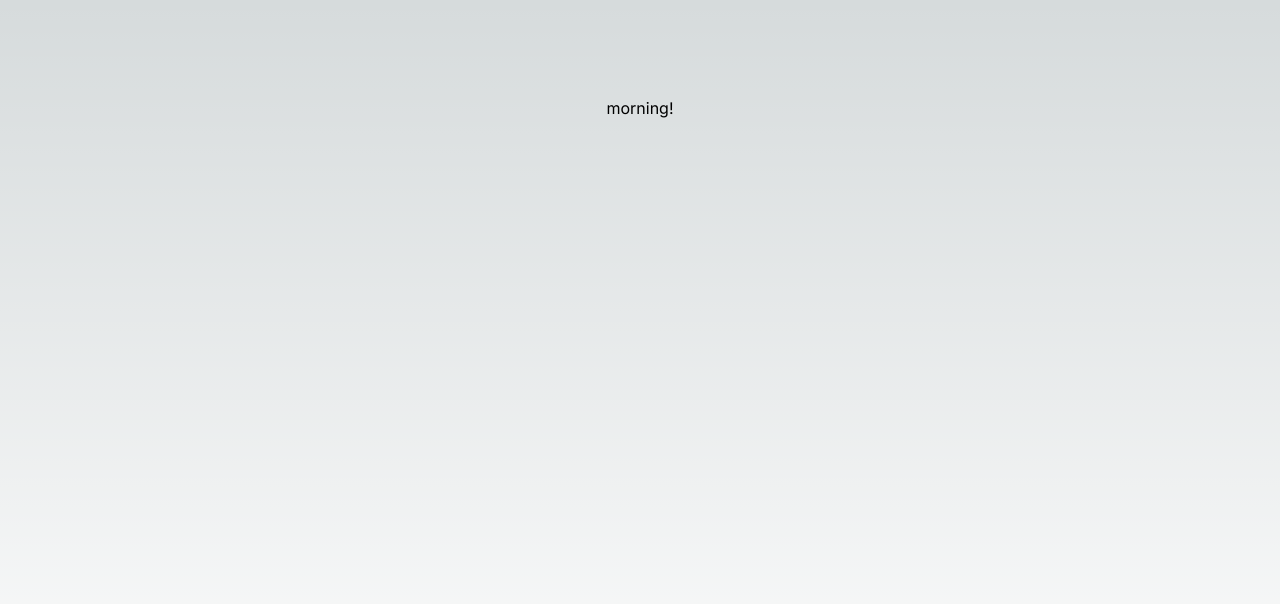
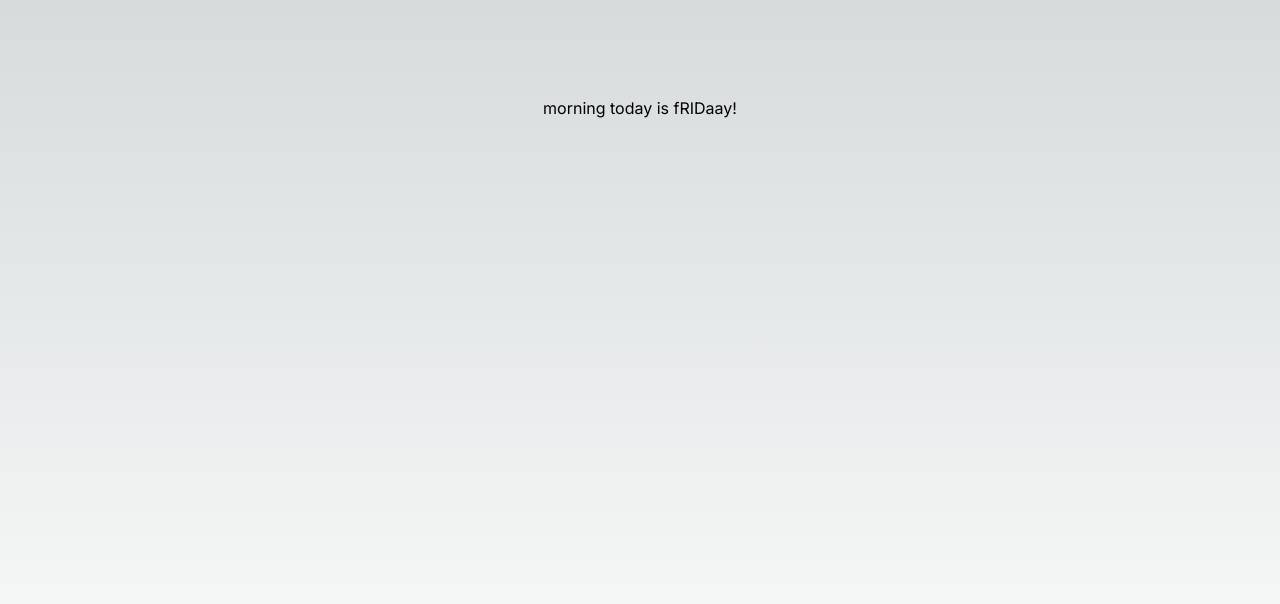
Before and after one commit to Lumi669/mood_melody_aws, a Next.js app in the folder frontend/: page / in a window 1280 px wide. Shown: the top 604 px of the page. Built offline with nearby package versions, Linux system fonts and the light colour scheme.

Commit message:
Test heroku frontend

```diff
--- a/frontend/src/pages/index.tsx
+++ b/frontend/src/pages/index.tsx
@@ -8,7 +8,7 @@ export default function Home() {
     <main
       className={`flex min-h-screen flex-col items-center justify-between p-24 ${inter.className}`}
     >
-      <div>morning!</div>
+      <div>morning today is fRIDaay!</div>
     </main>
   );
 }
```
